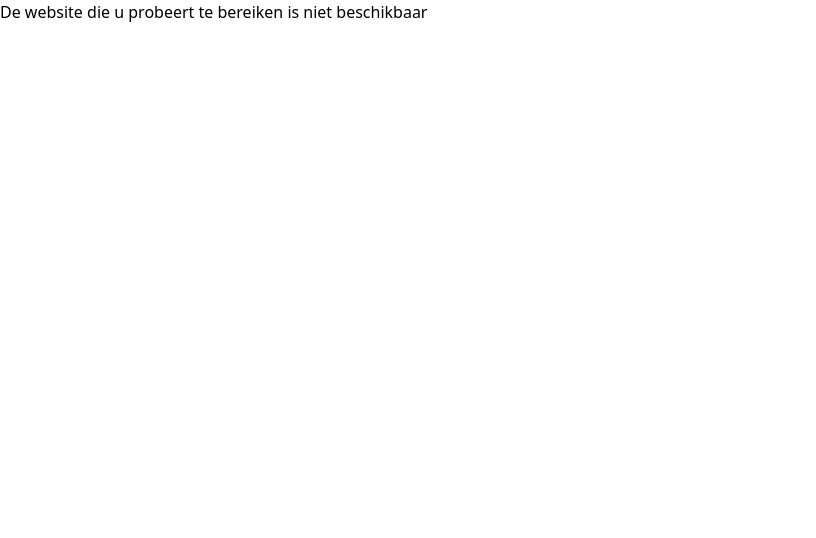
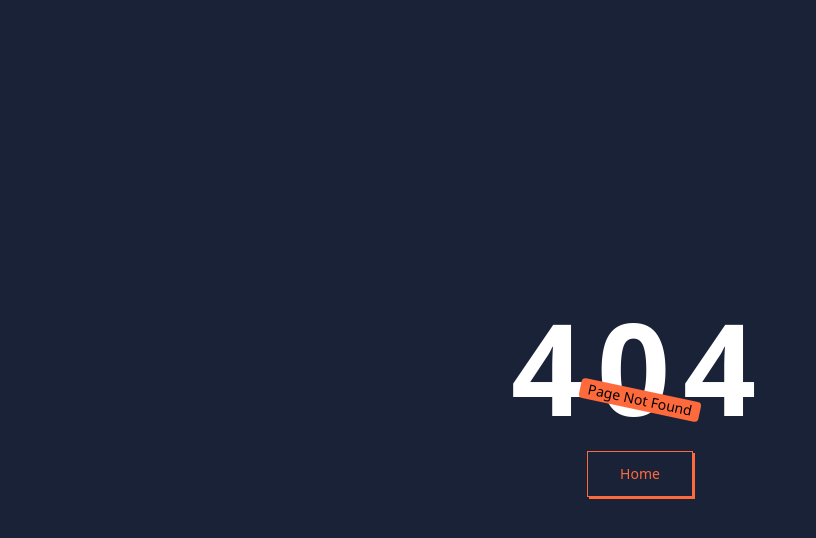
Before and after one commit to ErhanCitil/netland, a Django app: template templates/404.html in a window 1280 px wide. Shown: the top 538 px of the page, without its empty margins (0-816 px from the left). Run offline with Django 4.2, Linux system fonts and the light colour scheme; the template is opened without the code that fills it, so the values that code supplies are empty; some libraries are stand-ins or nearby versions.

Commit message:
404 page & title of the movie and serie added to the title of the page

```diff
--- a/templates/404.html
+++ b/templates/404.html
@@ -1,17 +1,33 @@
 <!DOCTYPE html>
 <html lang="en">
-  <head>
-    <meta charset="UTF-8" />
-    <meta http-equiv="X-UA-Compatible" content="IE=edge" />
-    <meta name="viewport" content="width=device-width, initial-scale=1.0" />
-    <link
-      href="https://unpkg.com/tailwindcss@2.2.4/dist/tailwind.min.css"
-      rel="stylesheet"
-    />
-    <title>Netland - 404 page</title>
-  </head>
-
+<head>
+    <meta charset="UTF-8">
+    <meta http-equiv="X-UA-Compatible" content="IE=edge">
+    <meta name="viewport" content="width=device-width, initial-scale=1.0">
+    <title>404 page | Netland</title>
+    <script src="https://cdn.tailwindcss.com"></script>
+</head>
 <body>
 
-    <h1> De website die u probeert te bereiken is niet beschikbaar </h1>
 </body>
+</html>
+
+<main class="h-screen w-full flex flex-col justify-center items-center bg-[#1A2238]">
+	<h1 class="text-9xl font-extrabold text-white tracking-widest">404</h1>
+	<div class="bg-[#FF6A3D] px-2 text-sm rounded rotate-12 absolute">
+		Page Not Found
+	</div>
+	<button class="mt-5">
+      <a
+        class="relative inline-block text-sm font-medium text-[#FF6A3D] group active:text-orange-500 focus:outline-none focus:ring"
+      >
+        <span
+          class="absolute inset-0 transition-transform translate-x-0.5 translate-y-0.5 bg-[#FF6A3D] group-hover:translate-y-0 group-hover:translate-x-0"
+        ></span>
+
+        <span class="relative block px-8 py-3 bg-[#1A2238] border border-current">
+          <router-link to="/">Home</router-link>
+        </span>
+      </a>
+    </button>
+</main>
--- a/templates/detailserie.html
+++ b/templates/detailserie.html
@@ -9,7 +9,7 @@
       href="https://unpkg.com/tailwindcss@2.2.4/dist/tailwind.min.css"
       rel="stylesheet"
     />
-    <title>Netland! - Series</title>
+    <title>{{object.title}} | Netland</title>
   </head>
 
   <body class="bg-gray-900 h-screen w-screen">
```
